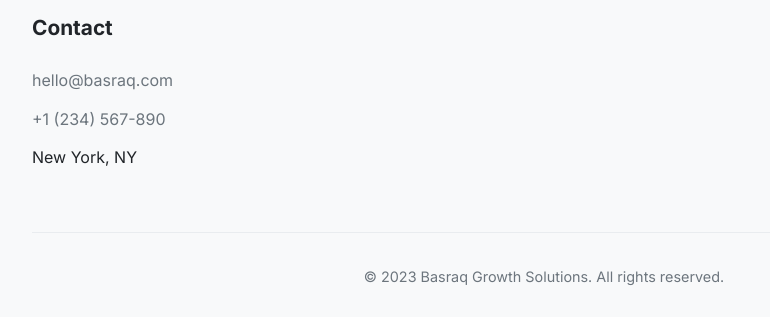
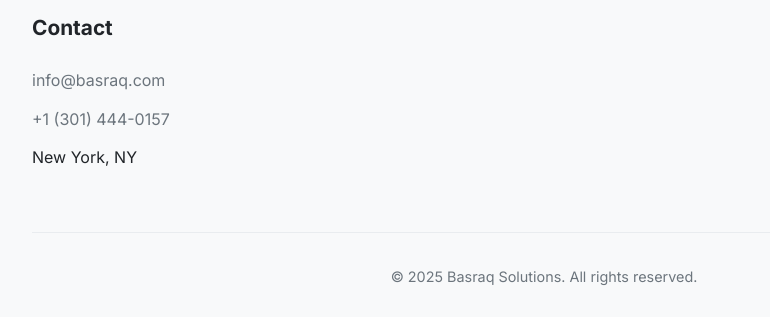
Before and after one commit to Noetic50/Basraq, a plain HTML site: page newebsite/index.html in a window 1280 px wide. Shown: the part 3805-4122 px from the top of the page, 96-866 px from the left. Drawn offline with Linux system fonts and the light colour scheme.

Commit message:
Update index.html

```diff
--- a/newebsite/index.html
+++ b/newebsite/index.html
@@ -670,14 +670,14 @@
             <div class="footer-column">
                 <h3>Contact</h3>
                 <ul class="footer-links">
-                    <li><a href="mailto:hello@basraq.com">hello@basraq.com</a></li>
-                    <li><a href="tel:+1234567890">+1 (234) 567-890</a></li>
+                    <li><a href="mailto:hello@basraq.com">info@basraq.com</a></li>
+                    <li><a href="tel:+1234567890">+1 (301) 444-0157</a></li>
                     <li>New York, NY</li>
                 </ul>
             </div>
         </div>
         <div class="copyright">
-            &copy; 2023 Basraq Growth Solutions. All rights reserved.
+            &copy; 2025 Basraq Solutions. All rights reserved.
         </div>
     </footer>
 
```
